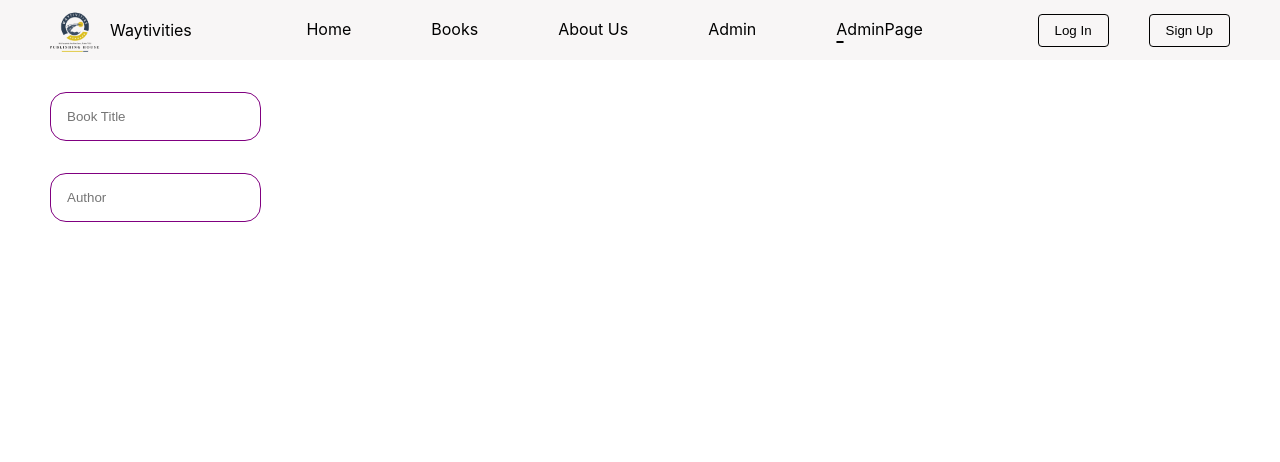
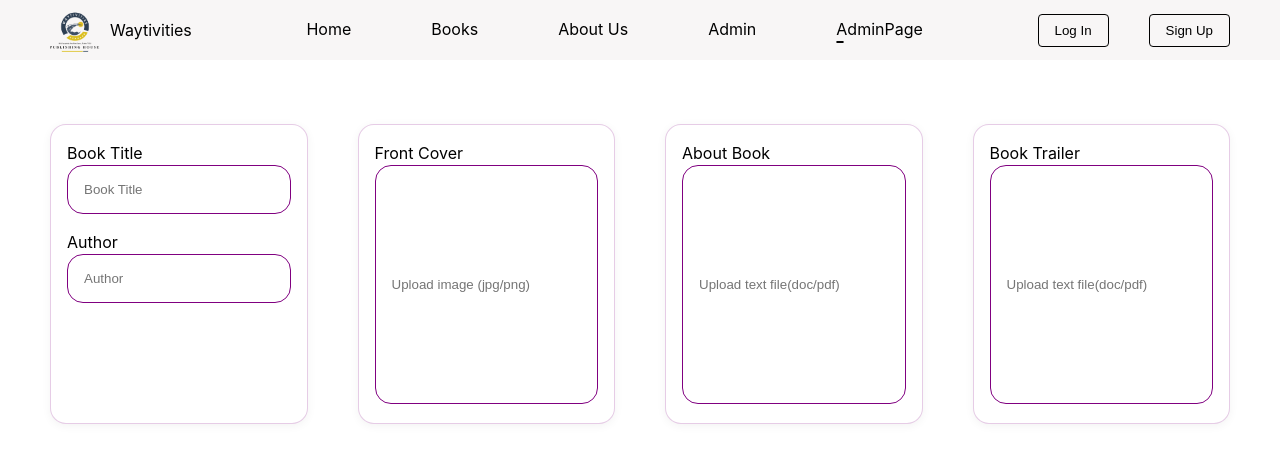
Before and after one commit to Confinesofgrace/waytivities3, a React (Vite) app: page /adminpage in a window 1280 px wide. Shown: the top 462 px of the page. Built offline with nearby package versions, Linux system fonts and the light colour scheme.

Commit message:
UI for AminPage2

```diff
--- a/src/Pages/Admin/AdminPage.css
+++ b/src/Pages/Admin/AdminPage.css
@@ -1,3 +1,37 @@
+#adminPage-layout
+{
+    display: flex;
+    flex-wrap: wrap;
+    gap: 32px;
+    padding: 32px 0;
+}
+
+.admin-section
+{
+  border: 1px solid rgba(128, 0, 128, 0.2);
+  border-radius: 16px;
+  padding: 16px;
+  width: 100%;
+  box-shadow: 0 2px 10px rgba(0, 0, 0, 0.05);
+  background-color: #fff;
+}
+
+
+#for-title
+{
+    display: flex;
+    flex-direction: column;
+
+}
+
+
+#for-title, #for-cover, #for-aboutBook, #for-intro
+{
+   height: 300px;
+
+}
+
+
 #for-admin-input
 {
     border-style: none;
@@ -7,14 +41,35 @@
 
     padding: 16px;
 
-    margin: 16px 0px;
+    margin-bottom: 16px;
 
 }
 
-#for-title
+#for-admin-input2
 {
-    padding: 16px 0px;
+    border-style: none;
+    border: 1px solid;
+    border-color: purple;
+    border-radius: 16px;
 
-    width: 200px;
-    height: 300px;
+    padding: 16px;
+
+    width:100% ;
+    height: 90%;
 }
+
+
+@media screen and (max-width: 900px) {
+  #adminPage-layout {
+    flex-direction: column;
+    gap: 32px;
+  }
+
+  .admin-section {
+    width: 100%;
+  }
+
+  #for-admin-input2 {
+    height: auto;
+  }
+}
--- a/src/Pages/Admin/AdminPage.jsx
+++ b/src/Pages/Admin/AdminPage.jsx
@@ -4,25 +4,41 @@ import './AdminPage.css';
 function AdminPage() {
     return(
         <div id="page-layout">
-            <div id='for-title'>
 
-                <input id='for-admin-input' type='text' name='title' placeholder='Book Title'  />
+            <div id='adminPage-layout'>
 
-                <input id='for-admin-input' type='text' name='author' placeholder='Author'  />
+                <div style={{display:'flex', justifyContent:'space-between', gap:'50px', paddingTop:'32px',
+                }} >
+                    <div className="admin-section" id='for-title'>
 
+                        <label htmlFor="book-title">Book Title</label>
 
+                        <input id='for-admin-input' type='text' name='title' placeholder='Book Title'  />
+
+                        <label htmlFor="author">Author</label>
+                        <input id='for-admin-input' type='text' name='author' placeholder='Author'  />
+
+                    </div>
+
+                    <div className="admin-section" id='for-cover'>
+                        <label htmlFor="cover">Front Cover</label>
+                        <input id='for-admin-input2' type='text' name='cover' placeholder='Upload image (jpg/png)'  />
+                    </div>
+
+                    <div className="admin-section" id='for-aboutBook'>
+                        <label htmlFor="about">About Book</label>
+                        <input id='for-admin-input2' type='text' name='about' placeholder='Upload text file(doc/pdf)'  />
+                    </div>
+
+                    <div className="admin-section" id='for-intro'>
+                        <label htmlFor="trailer">Book Trailer</label>
+                        <input id='for-admin-input2' type='text' name='trailer' placeholder='Upload text file(doc/pdf)'  />
+                    </div>
+                </div>
 
             </div>
 
-            <div id='for-cover'>
 
-            </div>
-            <div id='for-aboutBook'>
-
-            </div>
-            <div id='for-intro'>
-
-            </div>
 
 
         </div>
```
